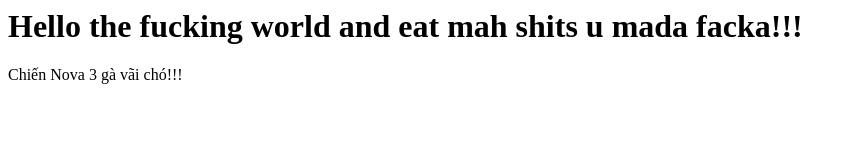
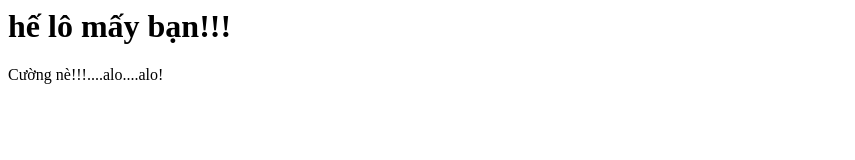
Before and after one commit to kaitozu/mysite1, a plain HTML site: page index.html in a window 1280 px wide. Shown: the whole page, without its empty margins (0-855 px from the left). Drawn offline with Linux system fonts and the light colour scheme.

Commit message:
Update index.html

```diff
--- a/index.html
+++ b/index.html
@@ -1,7 +1,7 @@
 <html>
 <header><title>Kaito's website</title></header>
 <body>
-<h1>Hello the fucking world and eat mah shits u mada facka!!!</h1>
-<p>Chiến Nova 3 gà vãi chó!!!</p>
+<h1>hế lô mấy bạn!!!</h1>
+  <p>Cường nè!!!....alo....alo!</p>
 </body>
 </html>
```
